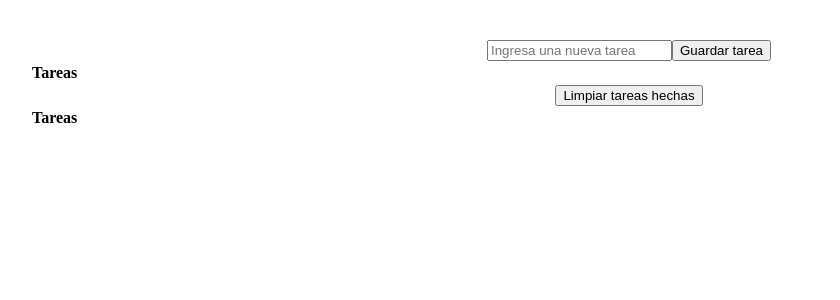
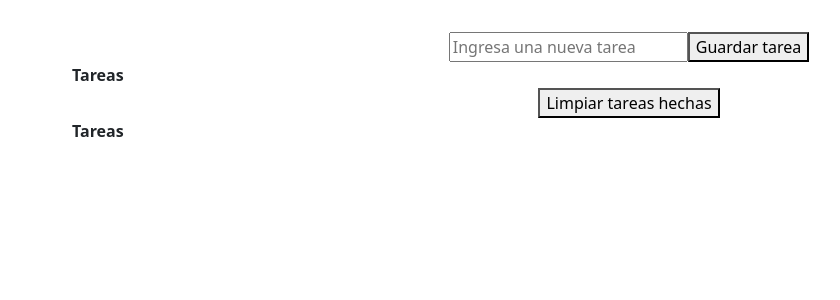
Before and after one commit to PabloEmv/AppTareas, a React (Vite) app: page / in a window 1280 px wide. Shown: the top 300 px of the page, without its empty margins (11-851 px from the left). Built offline with nearby package versions, Linux system fonts and the light colour scheme.

Commit message:
correcciones

```diff
--- a/package.json
+++ b/package.json
@@ -9,6 +9,7 @@
     "preview": "vite preview"
   },
   "dependencies": {
+    "bootstrap": "^5.3.0-alpha1",
     "react": "^18.2.0",
     "react-dom": "^18.2.0"
   },
--- a/src/App.jsx
+++ b/src/App.jsx
@@ -25,7 +25,9 @@ const App = () => {
 
   const toggleTask = (task) => {
     setTasksItems(
-      tasksItems.map((t) => (t.name == task.name ? { ...t, done: !t.done } : t))
+      tasksItems.map((t) =>
+        t.name === task.name ? { ...t, done: !t.done } : t
+      )
     );
   };
 
@@ -40,6 +42,7 @@ const App = () => {
 
   return (
     <div>
+      <div className="container">
         <TaskCreator createNewTask={createTask} />
         <TaskTable tasks={tasksItems} toggleTask={toggleTask} />
         <div>
@@ -51,6 +54,7 @@ const App = () => {
           showCompleted={true}
         />
       </div>
+    </div>
   );
 };
 
--- a/src/main.jsx
+++ b/src/main.jsx
@@ -1,6 +1,7 @@
 import React from 'react'
 import ReactDOM from 'react-dom/client'
 import App from './App'
+import 'bootstrap/dist/css/bootstrap.min.css'
 import './index.css'
 
 ReactDOM.createRoot(document.getElementById('root')).render(
```
Also changed, not shown: 1 other file (tests, documents, lock files or other folders). Lines whose indentation alone changed are shown as unchanged.
